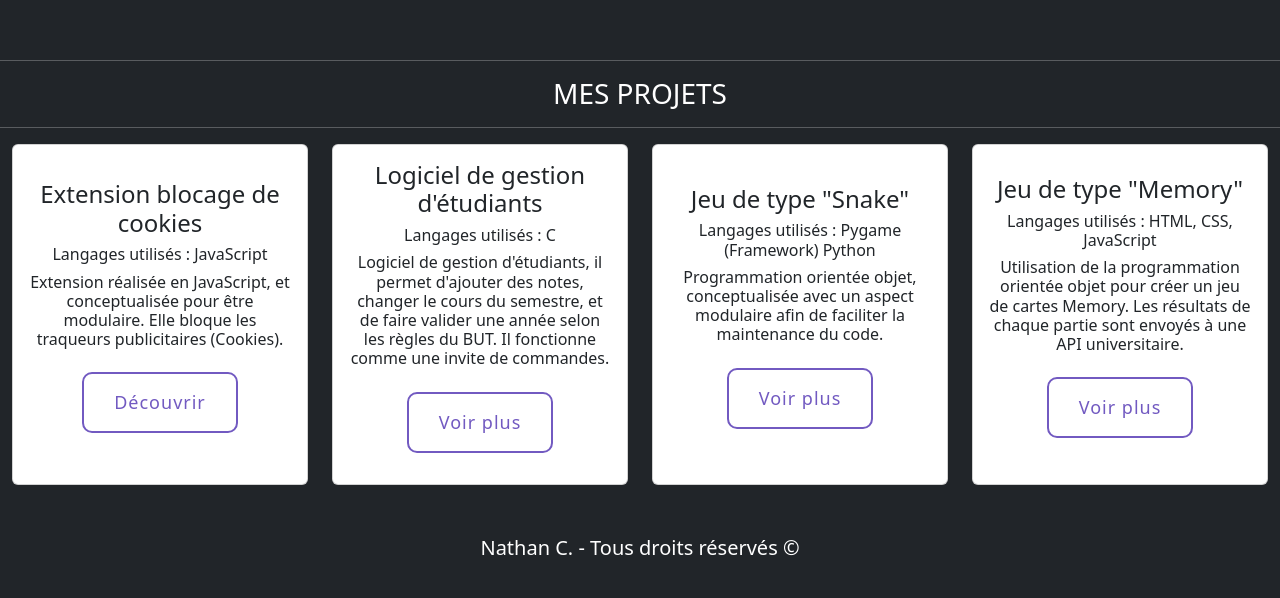
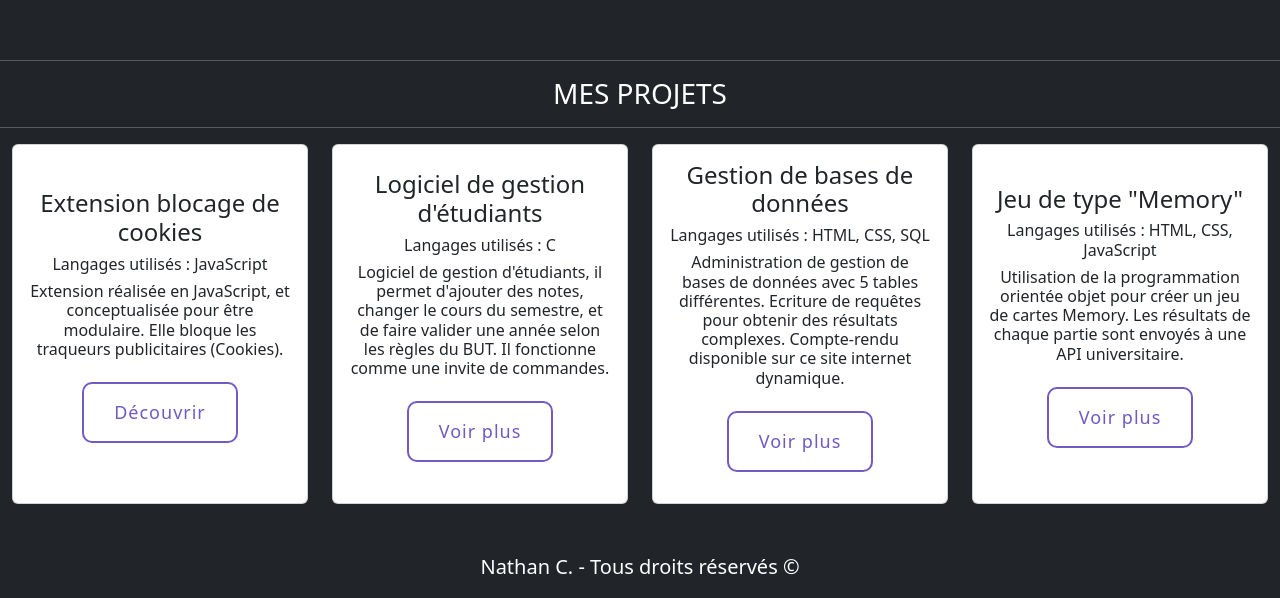
Before and after one commit to Naitoo3/Naitoo3.github.io, a plain HTML site: page index.html in a window 1280 px wide. Shown: the part 756-1354 px from the top of the page. Drawn offline with nearby package versions, Linux system fonts and the light colour scheme; a web font is replaced by a local one.

Commit message:
Update Project 3

```diff
--- a/index.html
+++ b/index.html
@@ -125,26 +125,25 @@
     </div>
 
 
-    <!-- Projet 3: Jeu de serpent -->
+    <!-- Projet 3: Gestion BDD -->
     <div class="col">
       <div class="card h-100">
 
         <div class="card-body d-flex flex-column align-items-center justify-content-center">
 
           <h4 class="card-title text-center">
-            Jeu de type "Snake"
+            Gestion de bases de données
           </h4>
 
           <p class="h6 text-center">
-            Langages utilisés : Pygame (Framework) Python
+            Langages utilisés : HTML, CSS, SQL
           </p>
 
           <p class="card-text h6 text-center">
-            Programmation orientée objet, conceptualisée avec un aspect
-            modulaire afin de faciliter la maintenance du code.
+            Administration de gestion de bases de données avec 5 tables différentes. Ecriture de requêtes pour obtenir des résultats complexes. Compte-rendu disponible sur ce site internet dynamique.
           </p>
 
-          <a href="https://github.com/Naitoo3/Snake-Game" class="btn btn-primary button-learn">
+          <a href="https://github.com/Naitoo3/Sae-DevWeb" class="btn btn-primary button-learn">
             Voir plus
           </a>
 
```
